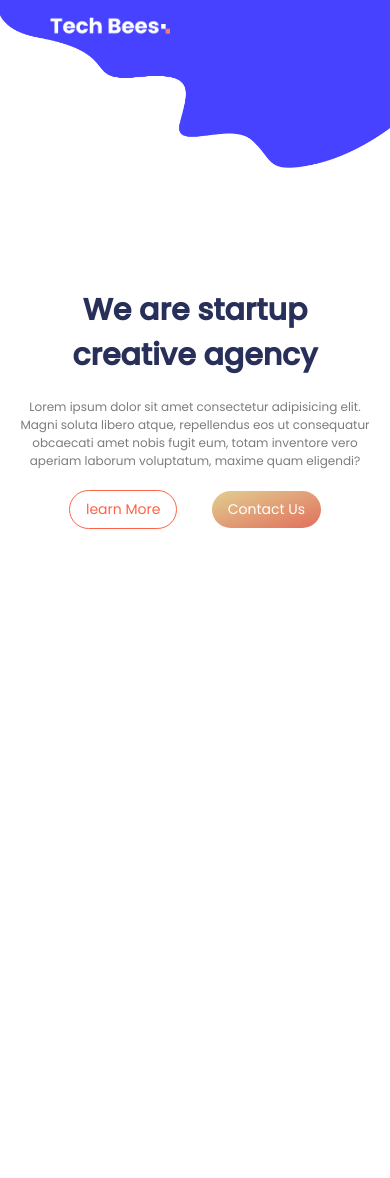
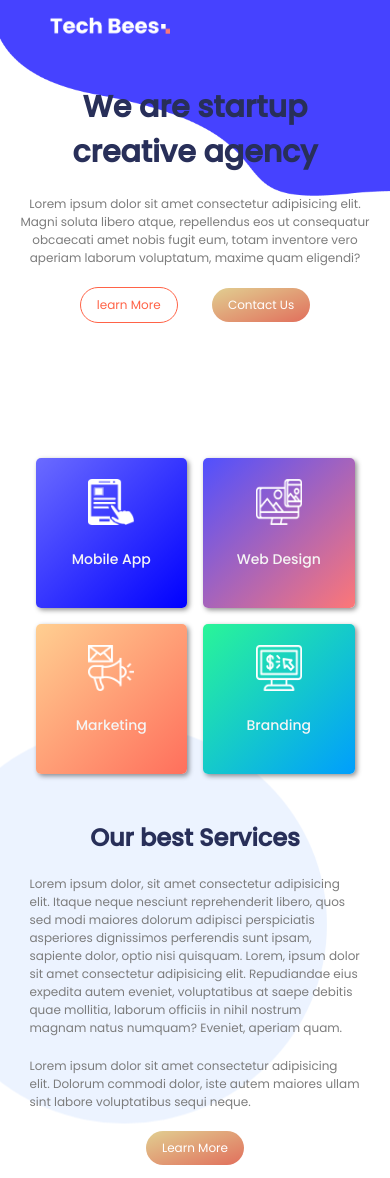
Before and after one commit to maainul/Agency-Website-HTML-CSS-Javascript, a plain HTML site: page index.html in a window 390 px wide. Before the commit the page ends 844 px from the top, so only its background shows below. Drawn offline with Linux system fonts and the light colour scheme; a script that the page names is missing.

Commit message:
services add

```diff
--- a/index.html
+++ b/index.html
@@ -50,7 +50,42 @@
         </div>
     </header>
 
-
+    <section class="services section-gap">
+        <div class="container">
+            <div class="grid-wrapper">
+                <div class="grid-box mobileapp">
+                    <img src="images/mobileapp.png" alt="">
+                    <h2>Mobile App</h2>
+                </div>
+                <div class="grid-box webdesign">
+                    <img src="images/webdesign.png" alt="">
+                    <h2>Web Design</h2>
+                </div>
+                <div class="grid-box marketing">
+                    <img src="images/marketing.png" alt="">
+                    <h2>Marketing</h2>
+                </div>
+                <div class="grid-box branding">
+                    <img src="images/branding.png" alt="">
+                    <h2>Branding</h2>
+                </div>
+            </div>
+            <div class="services-content">
+                <div class="circle">
+                    <img src="images/circle.svg" alt="" srcset="">
+                </div>
+                <h1>Our best Services</h1>
+                <p>Lorem ipsum dolor, sit amet consectetur adipisicing elit. Itaque neque nesciunt reprehenderit libero,
+                    quos sed modi maiores dolorum adipisci perspiciatis asperiores dignissimos perferendis sunt ipsam,
+                    sapiente dolor, optio nisi quisquam. Lorem, ipsum dolor sit amet consectetur adipisicing elit.
+                    Repudiandae eius expedita autem eveniet, voluptatibus at saepe debitis quae mollitia, laborum
+                    officiis in nihil nostrum magnam natus numquam? Eveniet, aperiam quam. </p>
+                <p> Lorem ipsum dolor sit amet consectetur adipisicing elit. Dolorum commodi dolor, iste autem maiores
+                    ullam sint labore voluptatibus sequi neque.</p>
+                <a href="#" class="btn">Learn More</a>
+            </div>
+        </div>
+    </section>
 
     <script src="script.js"></script>
 </body>
--- a/style.css
+++ b/style.css
@@ -19,6 +19,19 @@ body p {
 
 .container {
     padding: 0 5%;
+}
+
+a {
+    text-decoration: none;
+}
+
+li {
+    list-style: none;
+}
+
+.section-gap {
+    margin-top: 80px;
+    margin-bottom: 80px;
 }
 
 
@@ -115,8 +128,104 @@ header {
 }
 
 
+/* Services */
 
+.container {
+    display: flex;
+}
 
+.grid-wrapper,
+.services-content {
+    flex-basis: 50%;
+}
+
+.grid-wrapper {
+    display: grid;
+    grid-template-columns: repeat(auto-fit, minmax(250px, auto));
+    grid-gap: 2em;
+    padding: 2rem;
+}
+
+.grid-box {
+    height: 200px;
+    padding: 2rem;
+    text-align: center;
+    border-radius: 5px;
+    box-shadow: 2px 2px 5px rgb(0, 0, 0, 0.438);
+}
+
+.grid-box img {
+    width: 80px;
+    height: 80px;
+    margin-bottom: 20px;
+    animation: scaleup 6s ease-in-out infinite;
+}
+
+.grid-box h2 {
+    font-weight: 500;
+    color: whitesmoke;
+}
+
+.mobileapp {
+    background: linear-gradient(to bottom right, rgb(107, 107, 255), blue);
+}
+
+.webdesign {
+    margin-top: 30px;
+    background: linear-gradient(to bottom right, rgb(80, 80, 255), rgb(253, 119, 119));
+
+}
+
+.marketing {
+    background: linear-gradient(to bottom right, rgb(255, 207, 145), rgb(255, 111, 92));
+
+}
+
+.branding {
+    margin-top: 30px;
+    background: linear-gradient(to bottom right, #2af598, #009efd);
+}
+
+.services-content {
+    padding: 3rem;
+    display: flex;
+    flex-direction: column;
+    justify-content: flex-start;
+    align-items: flex-start;
+    gap: 20px;
+    position: relative;
+}
+
+.services-content h1 {
+    font-size: 2.5rem;
+}
+
+.services-content p {
+    padding-right: 5rem;
+}
+
+.circle img {
+    position: absolute;
+    top: -10%;
+    left: -20%;
+    width: 650px;
+    z-index: -1;
+    animation: scaleup 6s ease-in-out infinite;
+}
+
+@keyframes scaleup {
+    0% {
+        transform: scale(1.2);
+    }
+
+    50% {
+        transform: scale(1);
+    }
+
+    100% {
+        transform: scale(1.2);
+    }
+}
 
 /* 2xl */
 @media (max-width: 1536px) {}
@@ -133,6 +242,17 @@ header {
     .hero__content__description h1 {
         font-size: 42px;
     }
+
+    /* Services */
+    .grid-wrapper {
+        grid-template-columns: repeat(auto-fit, minmax(200px, auto));
+    }
+
+    .circle img {
+        width: 600px;
+
+    }
+
 }
 
 /* lg */
@@ -148,6 +268,53 @@ header {
 
     .navbar ul {
         display: none;
+    }
+
+    /* Services */
+    .grid-wrapper {
+        display: grid;
+        grid-template-columns: repeat(auto-fit, minmax(150px, auto));
+        grid-gap: 1em;
+        padding: 1rem;
+    }
+
+    .grid-box {
+        height: 150px;
+        padding: 1.5rem;
+    }
+
+    .grid-box img {
+        height: 50px;
+        width: 50px;
+    }
+
+    .grid-box h2 {
+        font-size: 20px;
+    }
+
+    .services-content {
+        padding: 0;
+
+    }
+
+    .services-content h1 {
+        font-size: 2.25rem;
+    }
+
+    .services-content p {
+        padding-right: 0;
+    }
+
+    .webdesign,
+    .mobileapp,
+    .marketing,
+    .branding {
+        margin-top: 0;
+    }
+
+    .circle img {
+        width: 100%;
+
     }
 
 }
@@ -174,13 +341,20 @@ header {
     .navbar ul {
         display: none;
     }
+
+    .circle img {
+        width: 100%;
+
+    }
 }
 
 /* xs */
 @media (max-width: 475px) {
+
     header {
-        background-size: contain;
-
+        min-height: 50vh;
+        width: 100%;
+        background-size: cover;
     }
 
     .hero__image img {
@@ -198,7 +372,7 @@ header {
 
     .hero {
         text-align: center;
-        height: 80vh;
+        height: 5vh;
     }
 
     .hero__content__description {
@@ -220,4 +394,65 @@ header {
         display: none;
     }
 
+    /* Services */
+    .container {
+        display: block;
+    }
+
+    .section-gap {
+        margin-top: 20px;
+        margin-bottom: 20px;
+    }
+
+    .grid-wrapper {
+        display: grid;
+        grid-template-columns: repeat(auto-fit, minmax(150px, auto));
+        grid-gap: 1em;
+        padding: 1rem;
+    }
+
+    .grid-box {
+        height: 150px;
+        padding: 1.5rem;
+    }
+
+    .grid-box img {
+        height: 40px;
+        width: 40px;
+    }
+
+    .grid-box h2 {
+        font-size: 14px;
+    }
+
+    .services-content {
+        display: flex;
+        flex-direction: column;
+        align-items: center;
+        justify-content: center;
+    }
+
+    .services-content h1 {
+        text-align: center;
+        font-size: 1.5rem;
+    }
+
+    .services-content {
+        padding: 10px;
+    }
+
+    .services-content p {
+        font-size: 12px;
+    }
+
+    .btn {
+        padding: 8px 16px;
+        font-size: 12px;
+    }
+
+    .circle img {
+        width: 100%;
+
+    }
+
 }
```
